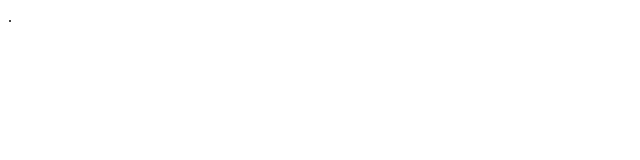
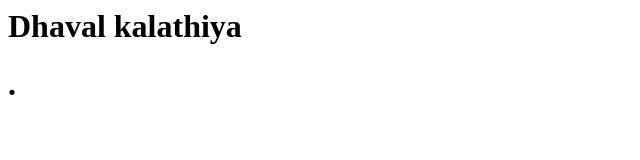
Before and after one commit to DhavalKalathiya/C_programming_basics, a plain HTML site: page index.html in a window 1280 px wide. Shown: the whole page, without its empty margins (0-640 px from the left). Drawn offline with Linux system fonts and the light colour scheme.

Commit message:
Update index.html

```diff
--- a/index.html
+++ b/index.html
@@ -1,5 +1,6 @@
 <head>
 <title>My First Webpage</title>
+  <h1>Dhaval kalathiya<h1>
 <meta charset="UTF-8">
 <meta name="description" content="This field contains information about your page. It is usually around two sentences long.">.
 <meta name="author" content="Conor Sheils">
```
